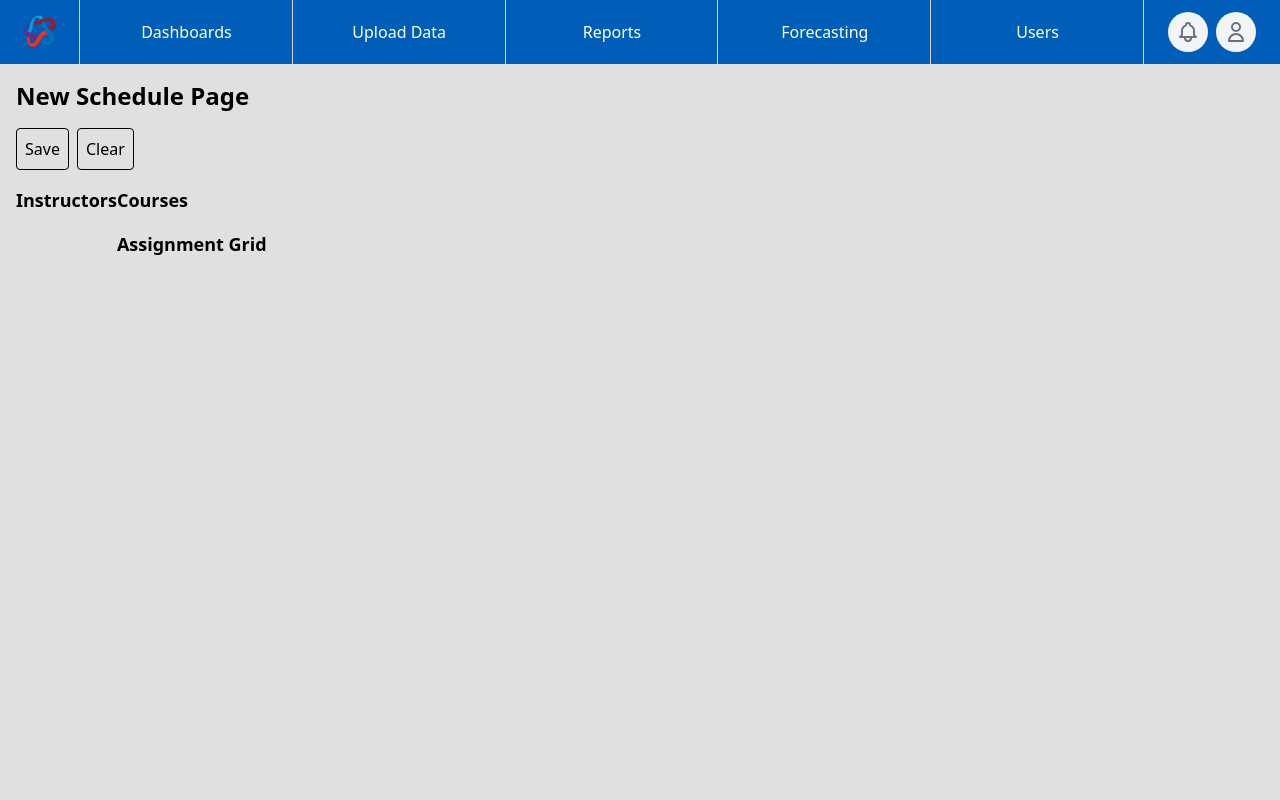
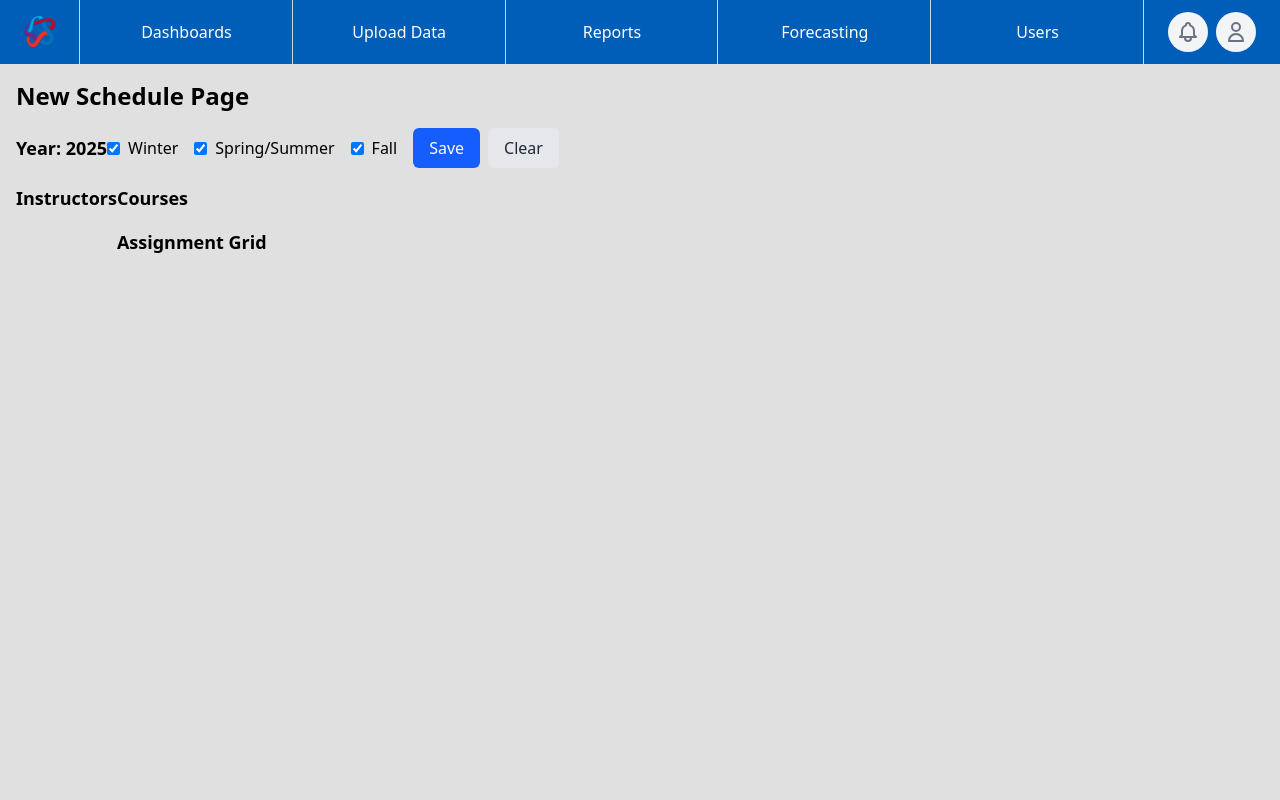
Before and after one commit to mlbrnm/sadt_scheduling_capstone, a Next.js app: page /Frontend/NewSchedule in a window 1280 px wide. Shown: the top 800 px of the page. Built offline with nearby package versions, Linux system fonts and the light colour scheme.

Commit message:
Update NewSchedule, schedulecontrols.js
Update NewSchedule; pass setNewScheduleDraft setter prop to ScheduleControls component.
Update ScheduleControls component; Add handleSave, handleClear and handleSemesterToggle handler functions.
Add Save, Clear and Semester toggles.

```diff
--- a/app/Frontend/NewSchedule/page.js
+++ b/app/Frontend/NewSchedule/page.js
@@ -30,7 +30,10 @@ export default function NewSchedule() {
       <h1 className="text-2xl font-bold mb-4">New Schedule Page</h1>
       <div className="flex flex-col h-screen">
         {/* Top Controls Year, Semester Toggles, Save/Clear Buttons */}
-        <ScheduleControls metaData={newScheduleDraft.metaData} />
+        <ScheduleControls
+          metaData={newScheduleDraft.metaData}
+          setNewScheduleDraft={setNewScheduleDraft}
+        />
 
         {/* Main Grid Area */}
         <div className="flex flex-1">
--- a/app/Frontend/NewSchedule/schedulecontrols.js
+++ b/app/Frontend/NewSchedule/schedulecontrols.js
@@ -1,8 +1,77 @@
-export default function ScheduleControls() {
+"use client";
+
+export default function ScheduleControls({ metaData, setNewScheduleDraft }) {
+  const handleSave = () => {
+    // Save button handler
+  };
+
+  const handleClear = () => {
+    // Clear button handler
+  };
+
+  const handleSemesterToggle = (semester) => {
+    setNewScheduleDraft((prevDraft) => ({
+      ...prevDraft,
+      metaData: {
+        ...prevDraft.metaData,
+        activeSemesters: {
+          ...prevDraft.metaData.activeSemesters,
+          [semester]: !prevDraft.metaData.activeSemesters[semester],
+        },
+      },
+    }));
+  };
+
   return (
     <div className="flex items-center mb-4">
-      <button className="mr-2 p-2 border rounded">Save</button>
-      <button className="mr-2 p-2 border rounded">Clear</button>
+      {/* Left Side: Year and Semester Toggles */}
+      <div className="flex items-center">
+        {/* Year Display */}
+        <div className="text-lg font-semibold">Year: {metaData.year}</div>
+
+        {/* Semester Toggles */}
+        <div className="flex items-center">
+          {/* Winter Toggle */}
+          <div className="flex items-center mr-4">
+            <input
+              type="checkbox"
+              checked={metaData.activeSemesters.winter}
+              onChange={() => handleSemesterToggle("winter")}
+            />
+            <label className="ml-2">Winter</label>
+          </div>
+          {/* Spring/Summer Toggle */}
+          <div className="flex items-center mr-4">
+            <input
+              type="checkbox"
+              checked={metaData.activeSemesters.springSummer}
+              onChange={() => handleSemesterToggle("springSummer")}
+            />
+            <label className="ml-2">Spring/Summer</label>
+          </div>
+          {/* Fall Toggle */}
+          <div className="flex items-center mr-4">
+            <input
+              type="checkbox"
+              checked={metaData.activeSemesters.fall}
+              onChange={() => handleSemesterToggle("fall")}
+            />
+            <label className="ml-2">Fall</label>
+          </div>
+        </div>
+        <button
+          className="mr-2 px-4 py-2 bg-blue-600 text-white rounded-md hover:bg-blue-700"
+          onClick={handleSave}
+        >
+          Save
+        </button>
+        <button
+          className="px-4 py-2 bg-gray-200 text-gray-800 rounded-md hover:bg-gray-300"
+          onClick={handleClear}
+        >
+          Clear
+        </button>
+      </div>
     </div>
   );
 }
```
